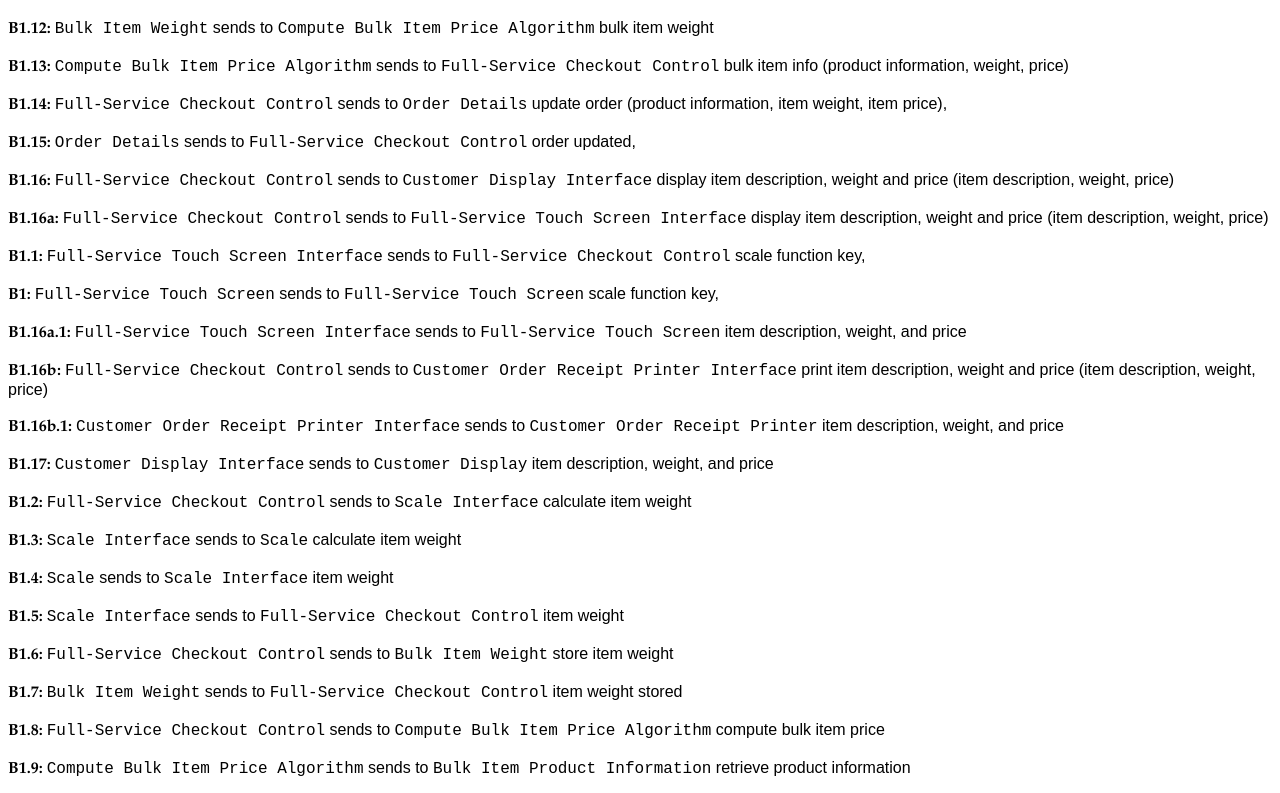
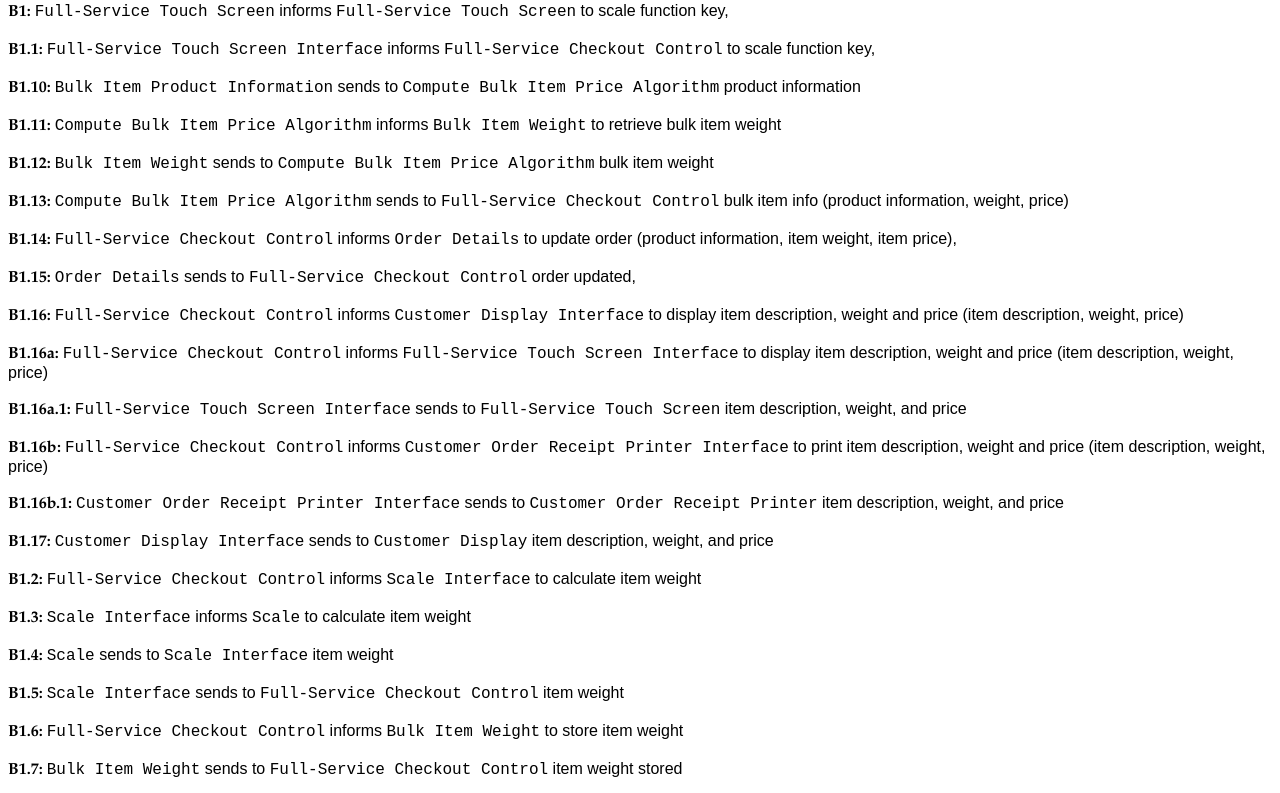
Before and after one commit to huyen-nguyen/supermarket, a plain HTML site: page index.html in a window 1280 px wide. Shown: the part 65-858 px from the top of the page. Drawn offline with Linux system fonts and the light colour scheme.

Commit message:
run ok: sorted ok + reformat + add header

```diff
--- a/src/combineMsgSequence.js
+++ b/src/combineMsgSequence.js
@@ -3,13 +3,15 @@ let fileName = "FullServiceCheckoutBase.tsv";
 loadData(fileName);
 
 function loadData(fileName){
-    d3.tsv("data/" + fileName, function (err, _data){
+    d3.tsv("data/" + fileName, function (err, data){
         if (err) throw err;
         else {
+			d3.select("body").append("h2")
+				.attr("id", "header")
             d3.select("body").append("div")
-                .attr("id", "msgSequence" );
+                .attr("id", "main" );
 
-            print(_data, "#msgSequence")
+            print(fileName, data)
         }
     })
 }
@@ -18,24 +20,22 @@ function combine(data){
     let array = [];
 
     data.forEach(d => {
+    	// separate different messages by |
         d.Content = d.Content.replace(/[A-Z][0-9]/g, m => "|" + m);
-        console.log(d)
 
-        // if content has |
+        // if content has multiple messages separated by |
         d.Content.split("|").filter(m => m.length > 0).forEach(msg => {
-            console.log(msg)
-
         	let order = msg.split(":")[0];
             let content = msg.split(":")[1];
             let condition = "";
 
-            if (order.includes("[")){
+            if (order.includes("[")){		// contain condition
                 order = order.split("[")[0];
                 condition = " (if " + msg.split(":")[0].split("[")[1].split("]")[0] + ") ";
             }
 
-            array.push({
-                order: order.trim(),
+            array.push({	// array of all individual messages
+                order: order.trim().replace("F", "L"),
                 condition: condition.trim(),
                 content: content.trim(),
                 From: d.From,
@@ -44,43 +44,37 @@ function combine(data){
         })
     })
 
-
-    return array.sort((first, second) => {
-        let a = first.order.replaceAll(".", "");
-        let b = second.order.replaceAll(".", "");
-        if (a > b) {
-            if (a.includes(b)){
-                return -1;
-            }
+	// sort by sequence order number
+	array.sort((a, b) => {
+		if (a.order > b.order) {
 			return 1;
 		}
-        if (a < b) {
+		if (a.order < b.order) {
 			return -1;
 		}
 		return 0;
 	})
+	return array;
 }
 
-function print(data, div){
+function print(fileName, data){
     let array = combine(data);
-
     let bigString = "";
 
     array.forEach(msg => {
+    	let c = desc(msg.content);
         bigString += '<span class="seqNumber">' + msg.order + ': </span>' +
-            '<span class="description">' + msg.condition +'</span>' +
+            '<span class="description">' + msg.condition +' </span>' +
             '<span class="object">' + processAlg(msg.From) +'</span>' +
-            '<span class="description">' + desc(msg.content).verb + '</span>' +
+            '<span class="description"> ' + c.verb + ' </span>' +
             '<span class="object">' + processAlg(msg.To) +'</span>' +
-            '<span class="description"> ' + desc(msg.content).content +  '</span>' +
+            '<span class="description"> ' + c.content +  '</span>' +
             '<br><br>';
     })
 
-    d3.select(div).html(bigString)
-
-
-
-
+	let s = "FullServiceCheckoutBase.tsv"
+	d3.select("#header").html(fileName.split(".")[0].replace(/[A-Z]/g, m => " " + m) + " Message Sequence Description");
+    d3.select("#main").html(bigString)
 }
 
 function processAlg(string){
@@ -91,19 +85,29 @@ function processAlg(string){
 }
 
 function desc(content){
-    let verbArray = ["retrieve", "open", "print", "display", "compute", "update", "request", "insert"]
+	let c = content.toLowerCase();
+	let primaryVerb = ["prompt to", "prompt for"]
+    let secondaryVerb = ["retrieve ", "open ", "print ", "display ", "compute ", "update ", "request ", "insert ", "calculate ", "scale ", "store "]
 
-    // // if there exists a verb above
-    // if (verbArray.filter(d => content.includes(d)).length > 0)
-    // {
-    //     return {
-    //         verb: " informs ",
-    //         content: " to " + content.toLocaleLowerCase()
-    //     }
-    // }
+    // if there exists a verb above
+    if (secondaryVerb.some(d => c.includes(d))) {
+        return {
+            verb: "informs",
+            content: "to " + c
+        }
+    }
+
+    let pVerb = primaryVerb.find(d => c.includes(d))
+    if (pVerb){
+    	let main = pVerb.split(" ")[0];
+    	return {
+    		verb: main + "s",
+			content: c.replace(main, "")
+		}
+	}
 
     return {
-        verb: " sends to ",
-        content: content.toLocaleLowerCase()
+        verb: "sends to ",
+        content: c
     }
 }
```
Also changed, not shown: css/main.css (line endings or trailing spaces), 3 other files. Lines whose indentation alone changed are shown as unchanged.
